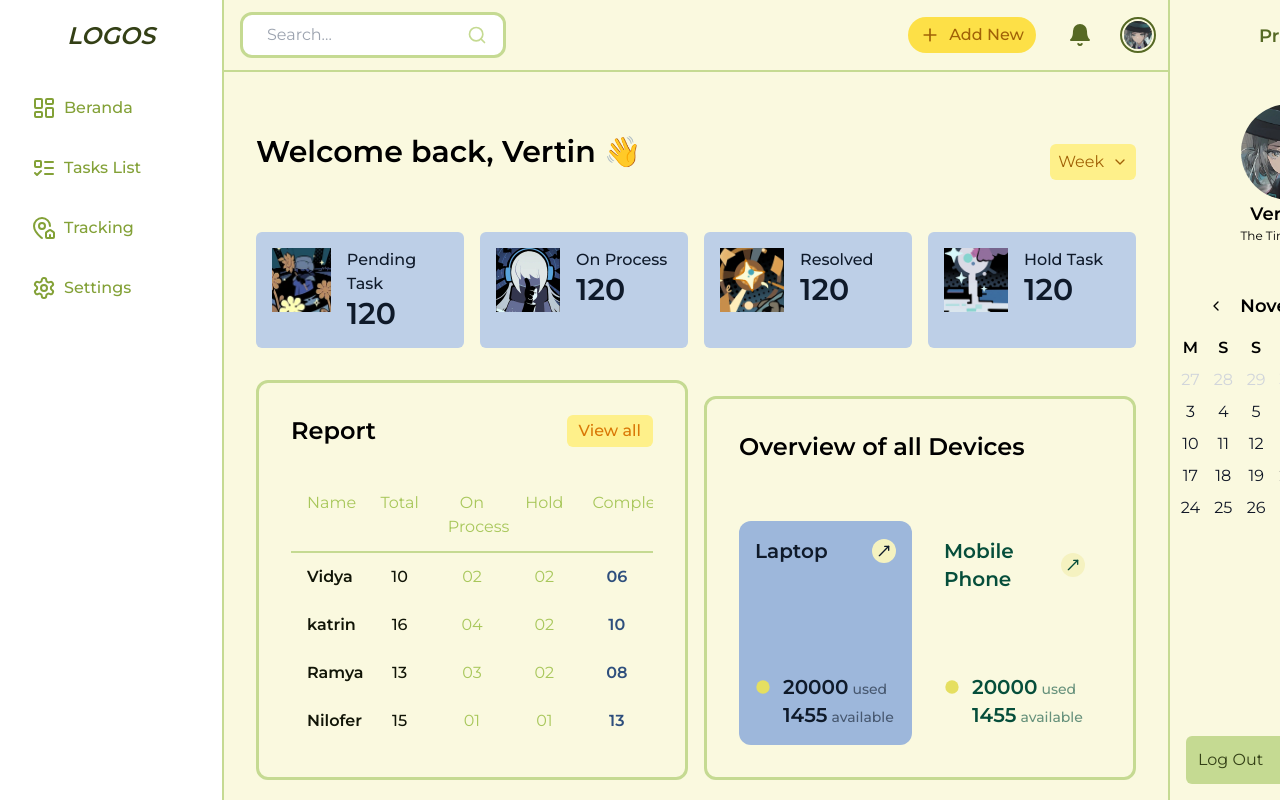
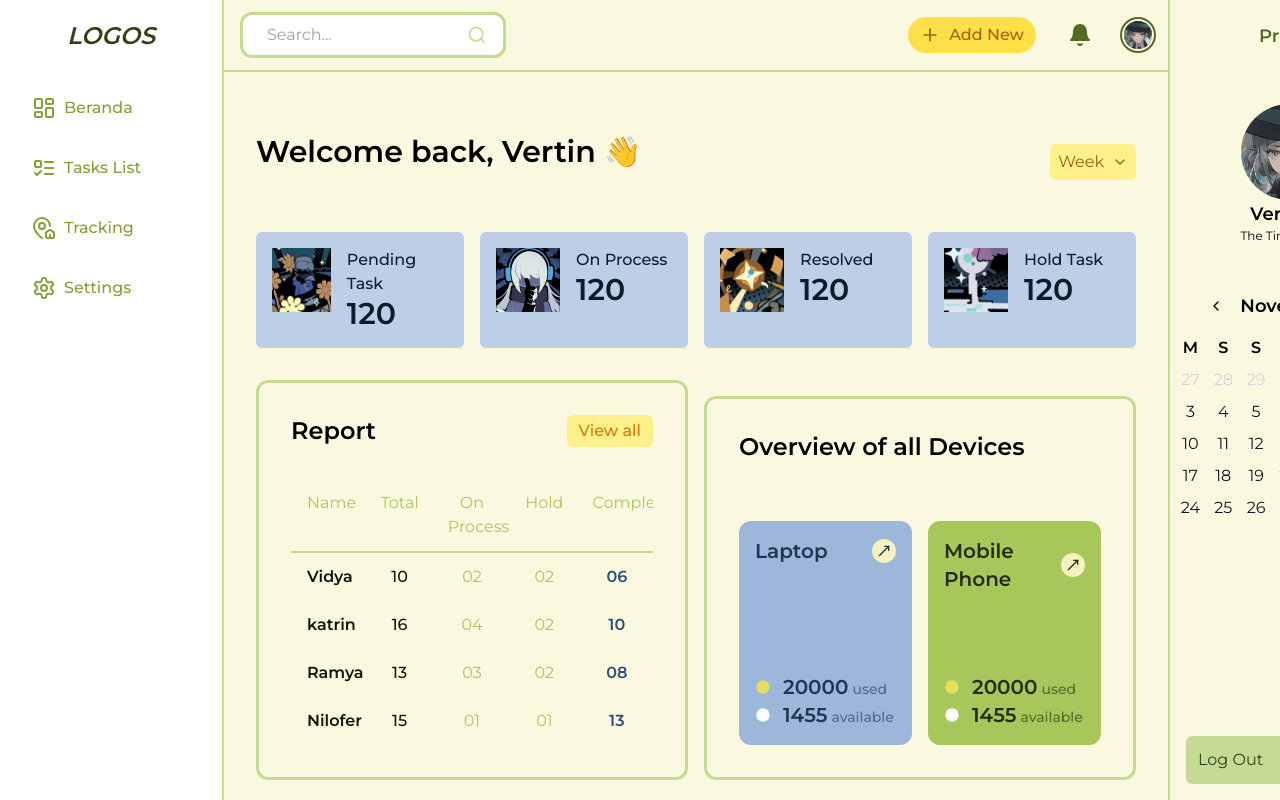
Before and after one commit to Lizzy0721/MyDashboard, a React (Vite) app: page / in a window 1280 px wide. Shown: the top 800 px of the page. Built offline with nearby package versions, Linux system fonts and the light colour scheme.

Commit message:
tidying up a bit

```diff
--- a/src/components/Cards/Overview.tsx
+++ b/src/components/Cards/Overview.tsx
@@ -4,7 +4,7 @@ function Details({total, subs, color}:{total:number, subs:string, color: 'yellow
 
     const colorVariants = {
         yellow: 'size-[1em] fill-straw-500 stroke-none',
-        cream: 'size-[1em] fill-bone-500 stroke-none',
+        cream: 'size-[1em] fill-white stroke-none',
     }
 
     return(
@@ -18,9 +18,9 @@ function Details({total, subs, color}:{total:number, subs:string, color: 'yellow
 export default function Overview({name, totalUsed, totalAvail, color}:{name:string, totalUsed:number, totalAvail:number, color:'dark' | 'light'}){
 
     const colorVariants = {
-        dark: 'bg-silver_lake_blue-300 text-silver_lake_blue-900',
-        light: 'bg-zomp-300 text-emerald-900',
-    }
+      dark: "bg-silver_lake_blue-300 text-silver_lake_blue-800",
+      light: "bg-dark_moss_green-300 text-dark_moss_green-800",
+    };
 
     return(
         <div className={`${colorVariants[color]} p-4 rounded-xl w-full h-56 grid content-between`}>
--- a/src/components/Navigation/Sidebar.tsx
+++ b/src/components/Navigation/Sidebar.tsx
@@ -32,9 +32,6 @@ export default function Sidebar({isOpen, closeSidebar}:{isOpen:boolean, closeSid
                     Settings
                 </Navbuttons>
             </div>
-            <div>
-
-            </div>
         </div>
     )
 }
```
